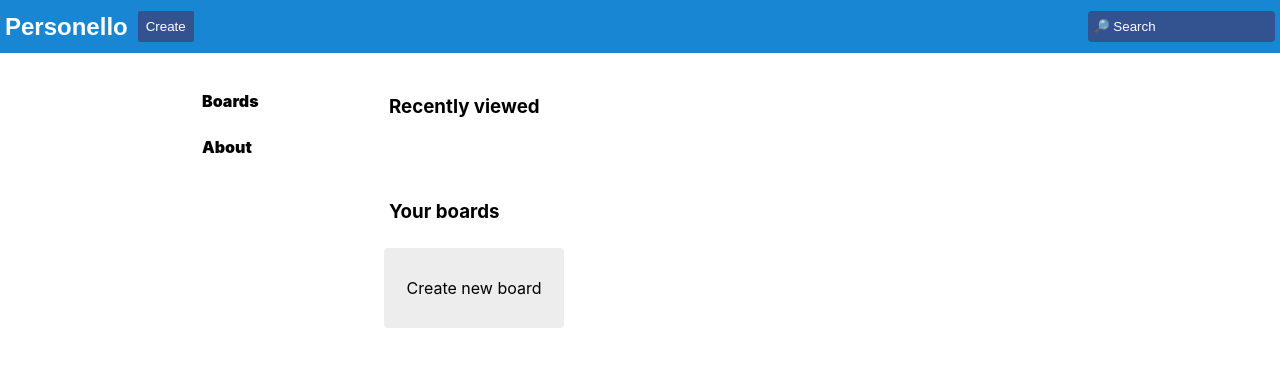
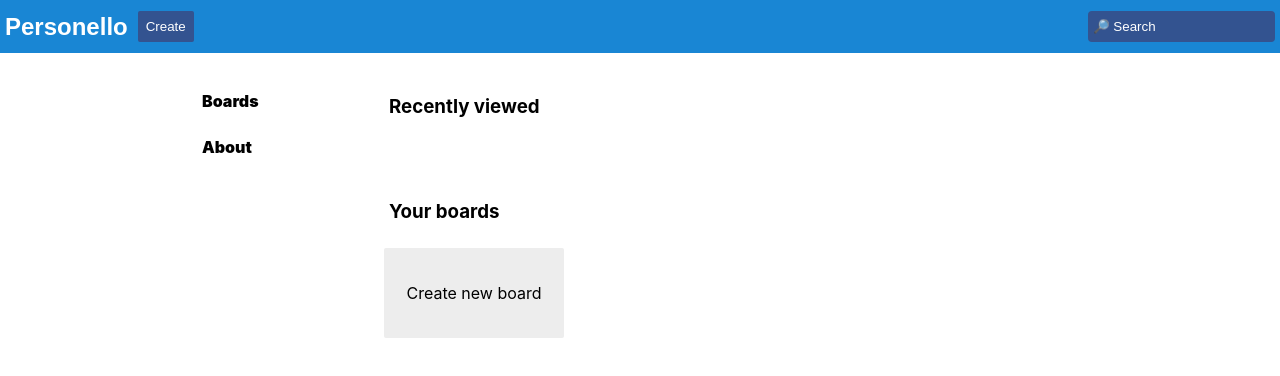
Before and after one commit to JasNjoku/personello, a React (Create React App) app in the folder personello/: page / in a window 1280 px wide. Shown: the top 376 px of the page. Built offline with nearby package versions, Linux system fonts and the light colour scheme.

Commit message:
board sizing changed

```diff
--- a/personello/src/Styles/App.css
+++ b/personello/src/Styles/App.css
@@ -205,9 +205,9 @@ body {
 }
 
 .boards-content div div{
-  height: 80px;
+  height: 90px;
   width: 180px;
-  border-radius: 4px;
+  border-radius: 2px;
   padding: 10px 8px;
 
 }
@@ -251,9 +251,9 @@ body {
 }
 
 .create-board {
-  height: 80px;
+  height: 90px;
   width: 180px;
-  border-radius: 4px;
+  border-radius: 2px;
   padding: 10px 8px;
   background-color: rgb(237, 237, 237);
   display: flex;
```
